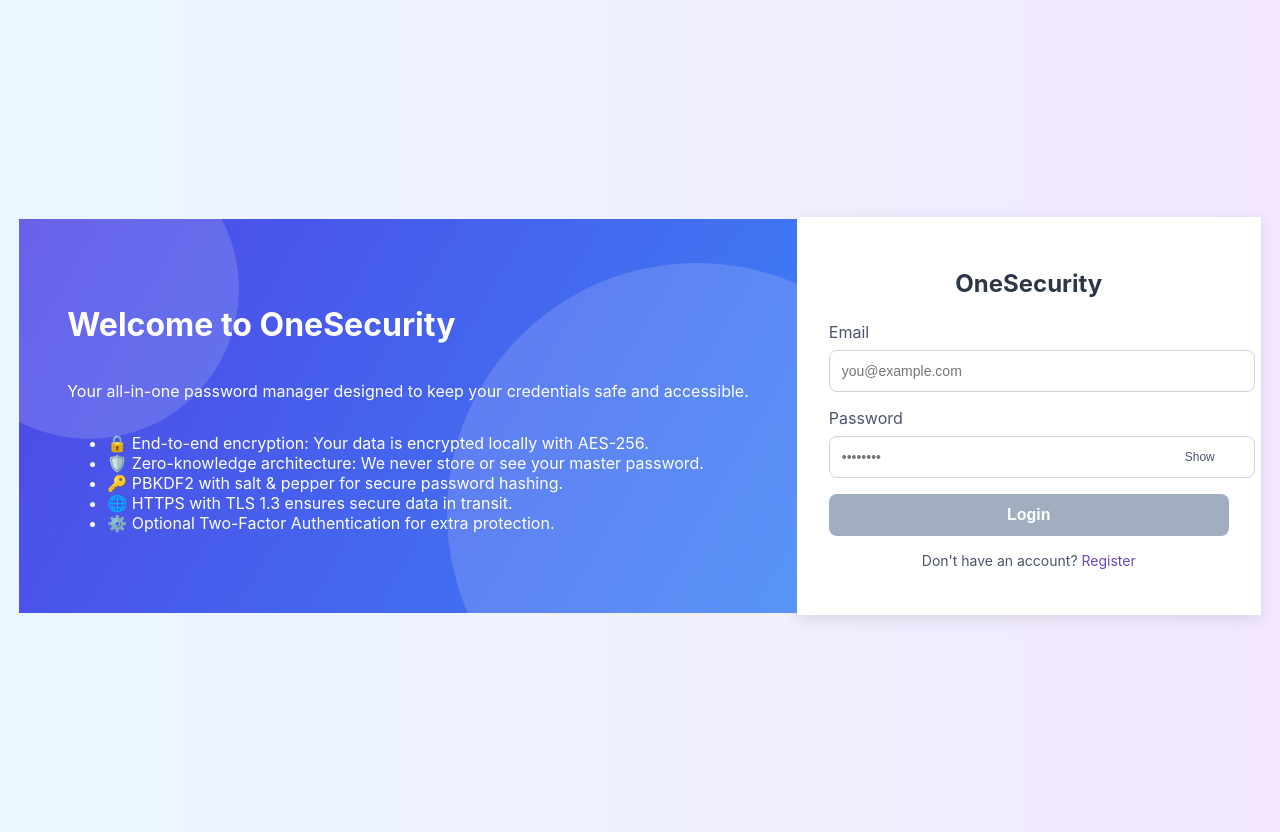
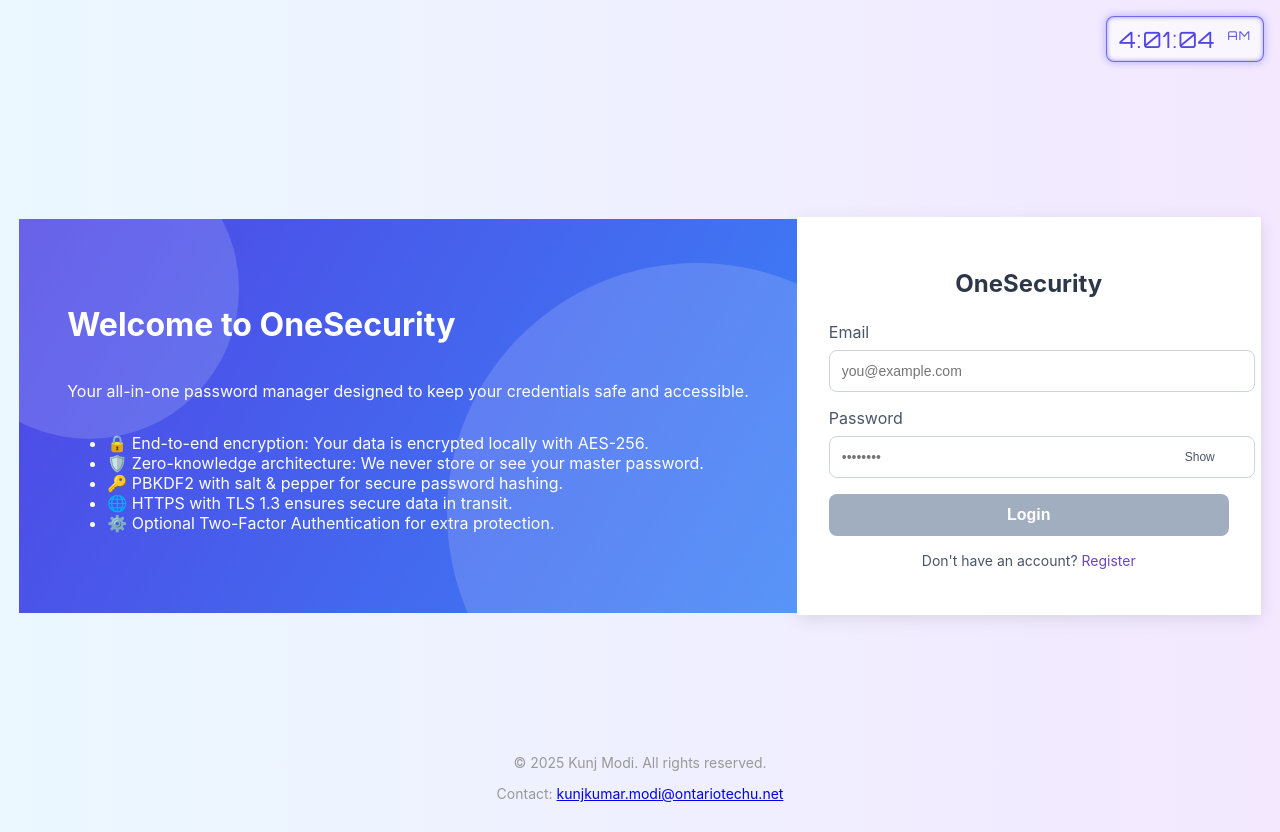
Before and after one commit to kunjthemodi/OneSecurity, a React (Create React App) app in the folder client/: page /login in a window 1280 px wide. Built offline with nearby package versions, Linux system fonts and the light colour scheme; no server answers.

Commit message:
added clock and name

```diff
--- a/client/public/index.html
+++ b/client/public/index.html
@@ -10,6 +10,11 @@
       content="Web site created using create-react-app"
     />
     <link rel="apple-touch-icon" href="%PUBLIC_URL%/logo192.png" />
+    <link
+      href="https://fonts.googleapis.com/css2?family=Orbitron:wght@400;700&display=swap"
+      rel="stylesheet"
+    />
+
     <!--
       manifest.json provides metadata used when your web app is installed on a
       user's mobile device or desktop. See https://developers.google.com/web/fundamentals/web-app-manifest/
--- a/client/src/components/Login.css
+++ b/client/src/components/Login.css
@@ -1,3 +1,59 @@
+.login-page {
+  position: relative;      /* for absolutely positioned clock */
+  min-height: 100vh;
+  display: flex;
+  align-items: center;
+  justify-content: center;
+  background: linear-gradient(to right, #ebf8ff, #f3e8ff);
+  padding: 16px;
+}
+
+.live-clock {
+  position: absolute;
+  top: 1rem;
+  right: 1rem;
+  font-family: 'Orbitron', monospace;
+  background: rgba(255, 255, 255, 0.6);        /* light, semi-transparent to match page */
+  color: #4f46e5;                              /* indigo accent from your gradient */
+  padding: 0.5rem 0.75rem;
+  border-radius: 0.5rem;
+  border: 1px solid rgba(79, 70, 229, 0.8);    /* subtle indigo outline */
+  box-shadow:
+    0 0 8px rgba(79, 70, 229, 0.4),            /* soft outer glow */
+    inset 0 0 4px rgba(79, 70, 229, 0.6);       /* gentle inner glow */
+  text-align: center;
+  z-index: 10;
+  user-select: none;
+}
+
+.live-clock .live-date {
+  display: block;
+  font-size: 0.85rem;
+  opacity: 0.7;
+}
+
+.live-clock .live-time {
+  display: block;
+  font-size: 1.4rem;
+  letter-spacing: 0.05em;
+}
+
+.live-clock .colon {
+  animation: blink 1s steps(1) infinite;
+}
+
+@keyframes blink {
+  0%, 49%   { opacity: 1; }
+  50%, 100% { opacity: 0; }
+}
+
+.live-clock .ampm {
+  font-size: 0.75rem;
+  vertical-align: super;
+  margin-left: 0.3rem;
+  opacity: 1;
+}
+
 .info-section {
   position: relative;
   display: flex;
@@ -11,7 +67,6 @@
   overflow: hidden;
 }
 
-/* ===== Soft “bubble” accents ===== */
 .info-section::before,
 .info-section::after {
   content: "";
@@ -87,14 +142,7 @@
 }
 
 
-.login-page {
-  min-height: 100vh;
-  display: flex;
-  align-items: center;
-  justify-content: center;
-  background: linear-gradient(to right, #ebf8ff, #f3e8ff);
-  padding: 16px;
-}
+
 .login-card {
   background: white;
   padding: 32px;
@@ -170,3 +218,15 @@
 .login-link:hover {
   text-decoration: underline;
 }
+.site-footer {
+  position: absolute;
+  bottom: 1rem;                /* 1rem up from the very bottom */
+  left: 50%;
+  transform: translateX(-50%);
+  text-align: center;
+  width: 100%;
+  pointer-events: none;        /* won’t block clicks if something overlaps */
+  color: #999;
+  font-size: 0.875rem;
+}
+.site-footer a { pointer-events: auto; }
--- a/client/src/pages/Login.jsx
+++ b/client/src/pages/Login.jsx
@@ -1,4 +1,4 @@
-import React, { useState } from 'react';
+import React, { useState} from 'react';
 import { useHistory, Link } from 'react-router-dom';
 import { useAuth } from '../contexts/AuthContext';
 import '../components/Login.css';
@@ -11,6 +11,7 @@ export default function Login() {
   const [loading, setLoading] = useState(false);
   const { login } = useAuth();
   const history = useHistory();
+  const [now] = useState(new Date());
 
   const handleRegisterClick = e => {
     // let the <Link> do its navigation first...
@@ -38,8 +39,22 @@ export default function Login() {
     }
   };
 
+
+  // 3) Format however you like
+  //const dateStr = now.toLocaleDateString();
+  const timeStr = now.toLocaleTimeString();
+  const [h, m, s] = timeStr.split(/:| /);     // splits ["HH", "MM", "SS", "AM/PM"]
+  const ampm = timeStr.endsWith('AM') ? 'AM' : 'PM';
+
   return (
     <div className="login-page">
+      <div className='live-clock'>
+      <span className="live-time">
+        {h}<span className="colon">:</span>
+        {m}<span className="colon">:</span>
+        {s} <span className="ampm">{ampm}</span>
+      </span>
+      </div>
       <div className="info-section">
         <h1>Welcome to OneSecurity</h1>
         <p>Your all-in-one password manager designed to keep your credentials safe and accessible.</p>
@@ -109,6 +124,11 @@ export default function Login() {
           </Link>
         </p>
       </div>
+
+       <footer className="site-footer">
+      <p>&copy; {new Date().getFullYear()} Kunj Modi. All rights reserved.</p>
+      <p>Contact: <a href="mailto:kunjkumar.modi@ontariotechu.net">kunjkumar.modi@ontariotechu.net</a></p>
+    </footer>
     </div>
   );
 }
```
